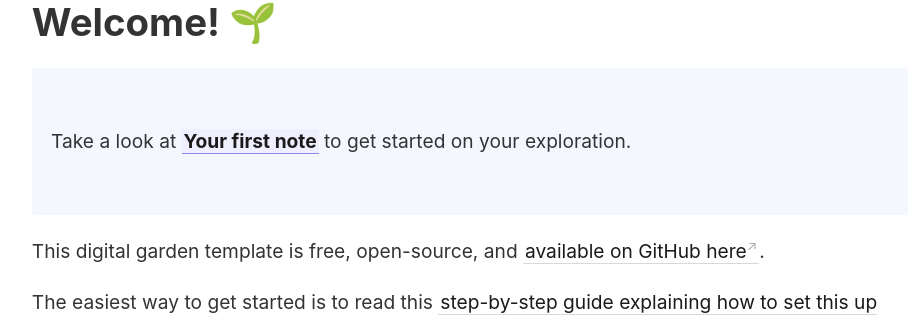
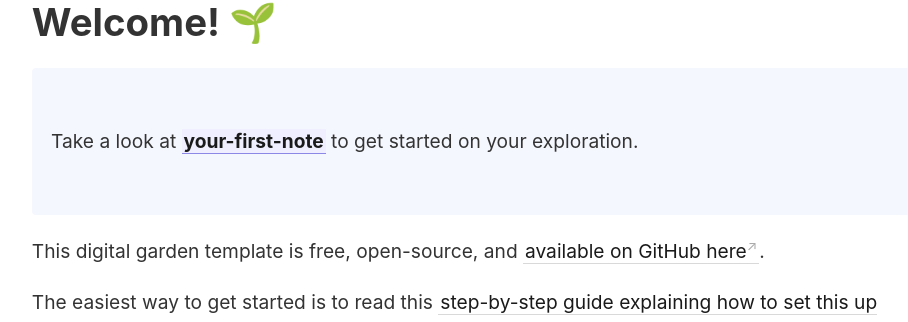
Before and after one commit to yugeshsivakumar/My-Digital-Garden, a Jekyll site: the page built from _pages/index.md, in a window 1280 px wide. Shown: the part 147-469 px from the top of the page, without its empty margins (45-953 px from the left). Built offline with Jekyll 4.4.1, drawn with Linux system fonts in a browser that asks for light colours.

Commit message:
initial commit

```diff
--- a/_pages/index.md
+++ b/_pages/index.md
@@ -8,7 +8,7 @@
 # Welcome! 🌱
 
 <p style="padding: 3em 1em; background: #f5f7ff; border-radius: 4px;">
-  Take a look at <span style="font-weight: bold">[[Your first note]]</span> to get started on your exploration.
+  Take a look at <span style="font-weight: bold">[[your-first-note]]</span> to get started on your exploration.
 </p>
 
 This digital garden template is free, open-source, and [available on GitHub here](https://github.com/maximevaillancourt/digital-garden-jekyll-template).
```
